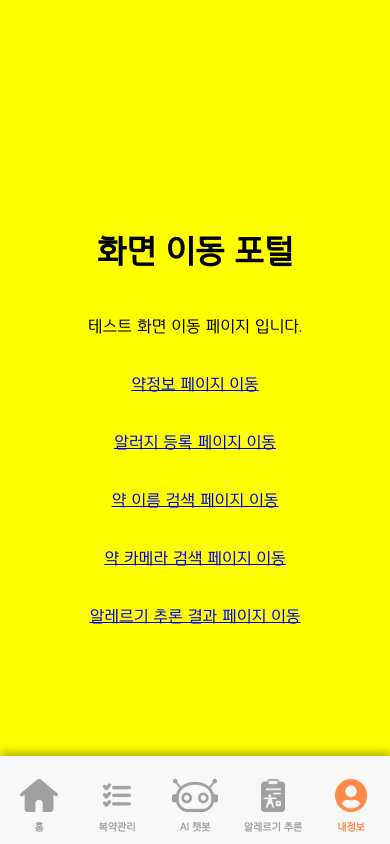
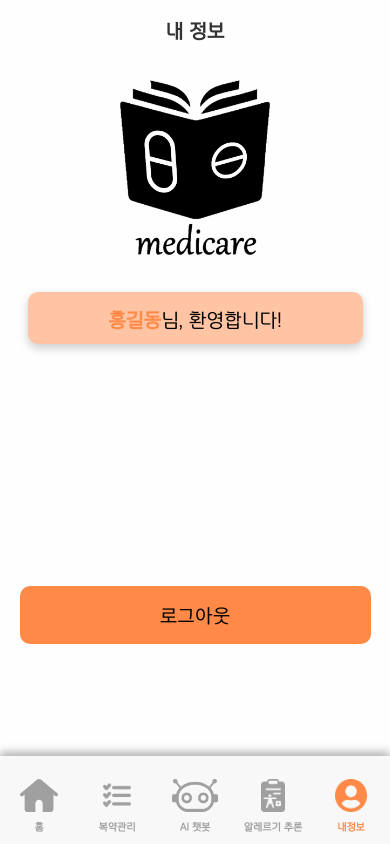
Before and after one commit to KAU-Medicare/Medicare-Frontend, a Vue app: page /prof in a window 390 px wide. Built offline with nearby package versions, Linux system fonts and the light colour scheme; what v-calendar would draw is missing.

Commit message:
내 정보

```diff
--- a/src/components/ProfPage.vue
+++ b/src/components/ProfPage.vue
@@ -1,3 +1,131 @@
+<template>
+  <div class="container">
+    <h1 class="title">내 정보</h1>
+    <div class="logo">
+      <img src="@/assets/medicareLogo.png" alt="medicare logo" class="logo" />
+    </div>
+
+    <div class="welcome-msg">
+      <span class="name">{{ userName }}</span>
+      <span>님, 환영합니다!</span>
+    </div>
+
+    <button class="logout-btn" @click="logout">로그아웃</button>
+  </div>
+</template>
+
+<script>
+export default {
+  name: "UserInfoPage",
+  data() {
+    return {
+      userName: "홍길동",
+    };
+  },
+  methods: {
+    logout() {
+      this.$router.push({ name: "HomePage" });
+    },
+  },
+};
+</script>
+
+<style scoped>
+.container {
+  display: flex;
+  flex-direction: column;
+  align-items: center;
+  padding: 20px;
+  height: 100vh;
+  background-color: #fefefe;
+  position: relative;
+}
+
+.title {
+  font-size: 1.8rem;
+  font-weight: bold;
+  color: #333;
+  position: absolute;
+  top: 0px;
+}
+
+.logo {
+  text-align: center;
+  margin-top: 50px;
+  margin-bottom: 25px;
+  width: 200px;
+}
+
+.welcome-msg {
+  display: flex;
+  align-items: center;
+  justify-content: center;
+  background-color: #ffc4a3;
+  border-radius: 10px;
+  padding: 10px 10px;
+  width: 25%;
+  text-align: center;
+  font-size: 1.8rem;
+  box-shadow: 0 4px 10px rgba(0, 0, 0, 0.2);
+}
+
+.welcome-msg .name {
+  font-weight: bold;
+  color: #ff8947;
+}
+
+.logout-btn {
+  background-color: #ff8947;
+  color: black;
+  border: none;
+  border-radius: 10px;
+  padding: 15px 10px;
+  font-size: 1.8rem;
+  cursor: pointer;
+  transition: background-color 0.3s ease;
+  width: 450px;
+  text-align: center;
+  position: absolute;
+  bottom: 180px;
+}
+
+.logout-btn:hover {
+  background-color: #ff6b2f;
+}
+
+@media (max-width: 768px) {
+  .title {
+    font-size: 1.2rem;
+  }
+
+  .logo {
+    text-align: center;
+    margin-top: 30px;
+    margin-bottom: 15px;
+    width: 200px;
+  }
+
+  .welcome-msg {
+    font-size: 1.2rem;
+    padding: 10px 10px;
+    width: 90%;
+  }
+
+  .logout-btn {
+    font-size: 1.2rem;
+    width: 90%;
+    bottom: 240px;
+  }
+
+  .logo img {
+    width: 150px;
+  }
+
+}
+
+</style>
+
+<!--
 <template>
   <div class="nutriSupp">
     <h1>화면 이동 포털</h1>
@@ -38,3 +166,4 @@ export default {
   background-color: yellow;
 }
 </style>
+-->
```
